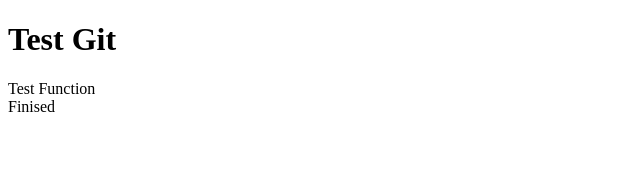
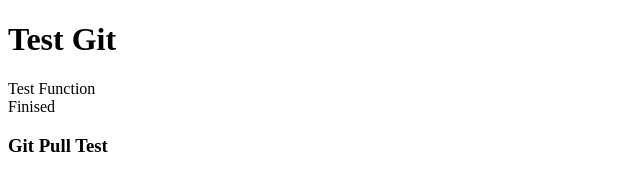
Before and after one commit to fourseason7/vscode, a plain HTML site: page test.html in a window 1280 px wide. Shown: the whole page, without its empty margins (0-640 px from the left). Drawn offline with Linux system fonts and the light colour scheme.

Commit message:
pull test from git hub

```diff
--- a/test.html
+++ b/test.html
@@ -17,5 +17,6 @@
         var a = fncTest();
         document.write(a, "<br>");
     </script>
+    <h3>Git Pull Test</h3>
 </body>
 </html>
```
